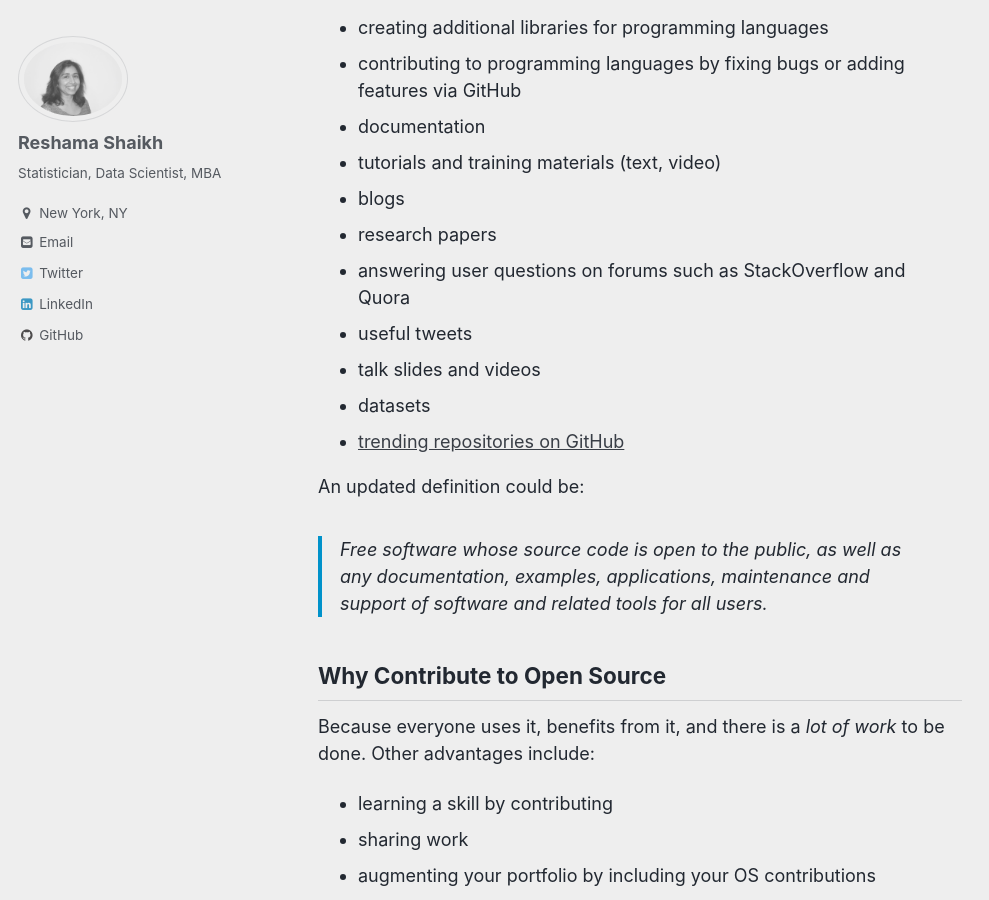
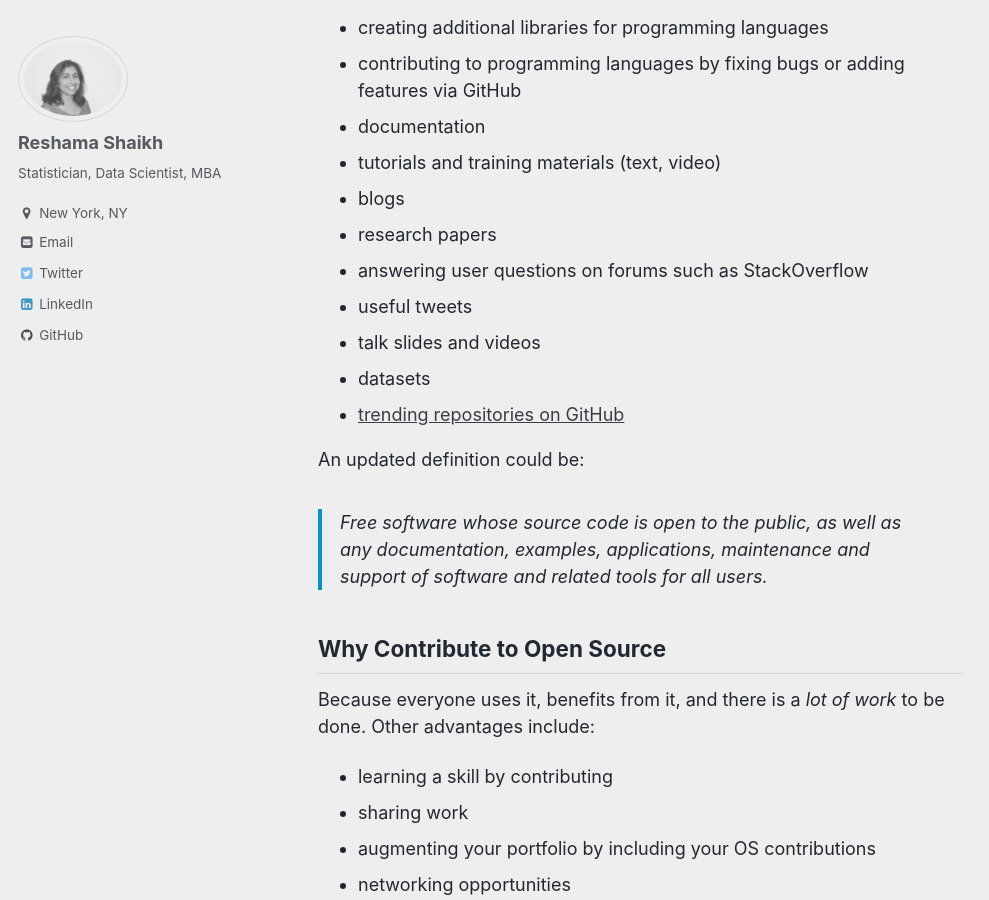
Before and after one commit to reshamas/reshamas.github.io, a Jekyll site: the page built from _posts/2018-04-07-how-i-unknowingly-contributed-to-open-source.md, in a window 1280 px wide and 900 px high, scrolled down 2018 px. Shown: the whole window, without its empty margins (0-989 px from the left). Built offline with Jekyll 4.4.1, drawn with Linux system fonts in a browser that asks for light colours; emoji names are drawn with the system emoji font; comment, search, counter and statistics services are not loaded.

Commit message:
Update 2018-04-07-how-i-unknowingly-contributed-to-open-source.md

```diff
--- a/_posts/2018-04-07-how-i-unknowingly-contributed-to-open-source.md
+++ b/_posts/2018-04-07-how-i-unknowingly-contributed-to-open-source.md
@@ -40,7 +40,7 @@ We can widen the purview of open source to include the following contributions:
 - tutorials and training materials (text, video)
 - blogs
 - research papers
-- answering user questions on forums such as StackOverflow and Quora
+- answering user questions on forums such as StackOverflow
 - useful tweets
 - talk slides and videos
 - datasets
```
